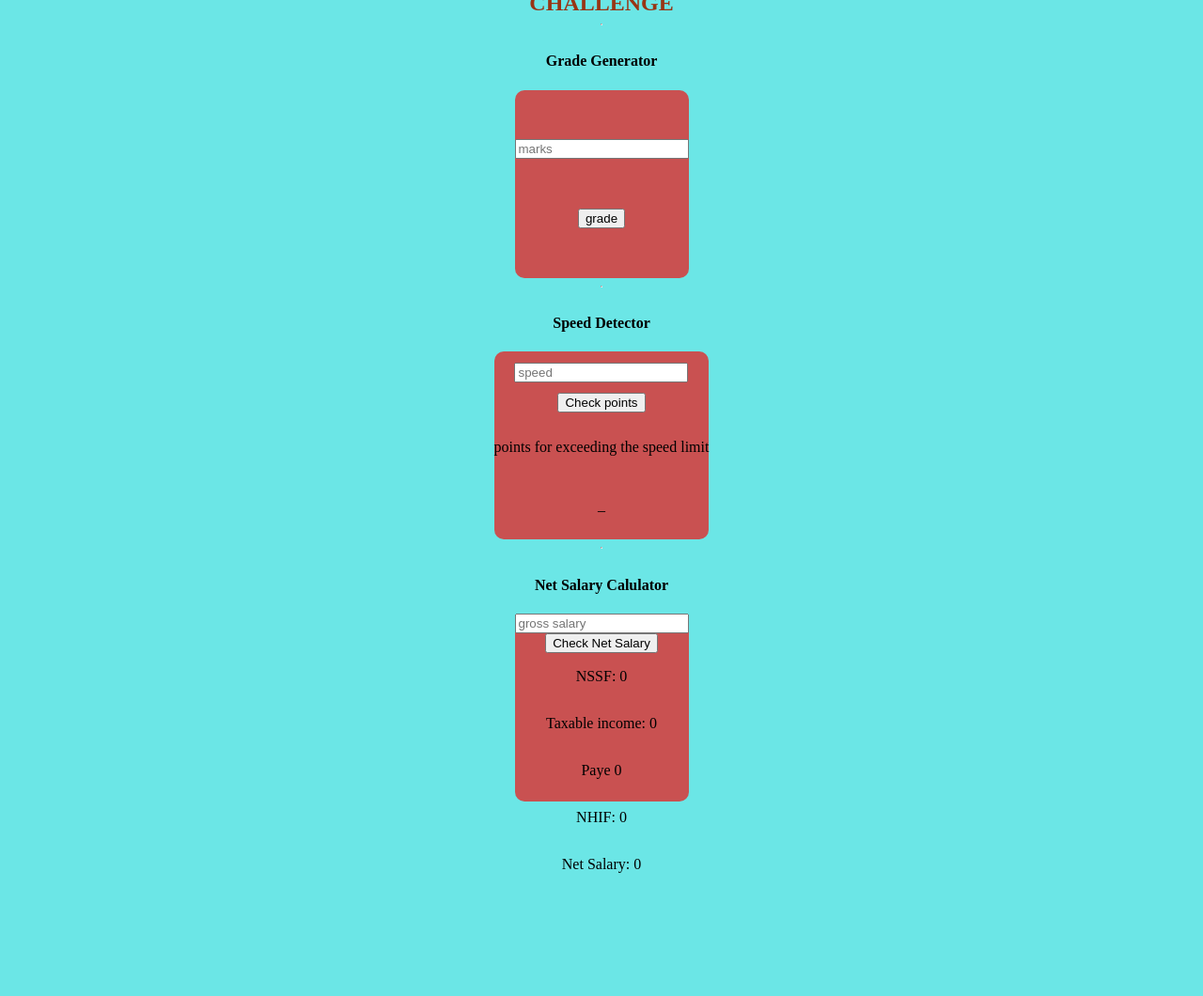
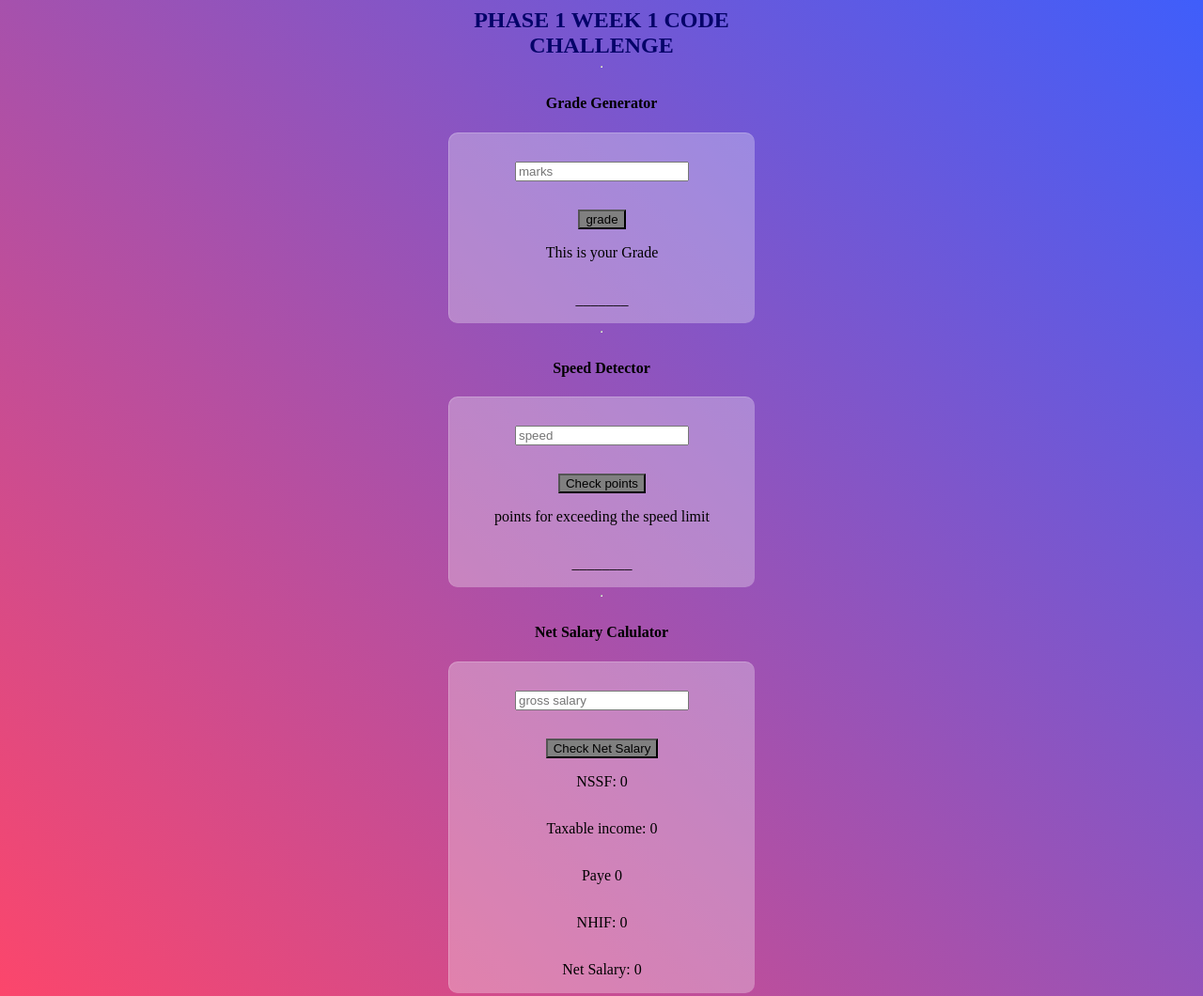
Before and after one commit to Jobwawesh/code-challenge-week-1, a website: page index.html in a window 1280 px wide. Shown: the top 1060 px of the page at 94% size. Before the commit the page ends 929 px from the top, so only its background shows below. Drawn offline with Linux system fonts and the light colour scheme.

Commit message:
updated code challenge

```diff
--- a/index.html
+++ b/index.html
@@ -14,7 +14,7 @@
       <hr />
       <section id="challenge1" class="sec">
         <h4>Grade Generator</h4>
-        <div id="content">
+        <div id="container">
           <input
             id="marks"
             class="input"
@@ -22,13 +22,17 @@
             placeholder="marks"
             onclick="gradeGenerator()"
           />
-          <button class="button" id="gradeBtn">grade</button>
+          <button onclick="gradeGenerator()" class="button" id="grade">grade</button>
+          <p id="gradeOutpPut" class="output">
+            This is your Grade
+          </p>
+          <p class="theGrade" id="gradeGenerator">_______</p>
         </div>
       </section>
       <hr />
       <section id="challenge2" class="sec">
         <h4>Speed Detector</h4>
-        <div id="content">
+        <div id="container">
           <input
             id="speed"
             class="input"
@@ -40,13 +44,13 @@
           <p id="pointsOutput" class="output">
             points for exceeding the speed limit
           </p>
-          <p class="output" id="messageOutput">_</p>
+          <p class="output" id="messageOutput">________</p>
         </div>
       </section>
       <hr />
       <section id="challenge3" class="sec">
         <h4>Net Salary Calulator</h4>
-        <div id="content">
+        <div id="container">
           <input
             id="grossSalary"
             class="input"
--- a/javaScript/challenge1.js
+++ b/javaScript/challenge1.js
@@ -1,6 +1,6 @@
 //CODE CHALLENGE 3
 // The gradeGeneartor function takes in a value of a student's marks and logs the equivalent grade to the console.
-let marks = document.getElementById("marks").value
+let marks = document.getElementById("grade").value
 function gradeGenerator (marks){
     let grade;
     // The if-else statements below are used to determine the grade based on the range that the student's marks fall into.
--- a/main.css
+++ b/main.css
@@ -10,26 +10,35 @@
 }
 body{
     display: flex;
-    height: 100vh;
+    height: 100;
     text-align: center;
-    background-color: rgb(107, 230, 230);
+    background: linear-gradient(45deg, #FC466B, #3F5EFB);
     justify-content: center;
 }
 #home h1{
     width: 70%;
   margin: auto;
   text-align: center;
-  color: rgb(152, 53, 20);
+  color: rgb(5, 4, 105);
 }
-#content {
+#container {
   display:flex;
   flex-direction: column;
-  height: 200px;
+  height: 25;
   width: 200x;
-  justify-content: space-evenly;
+  justify-content: center;
   margin: auto;
-  background-color: rgba(249, 7, 7, 0.662);
+  background: rgba(255,255,255,0.3);
+  box-shadow: rgba(255,255,255,0.2);
+  border-top: 1px solid rgba(255,255,255,0.2);
+  border-left: 1px solid rgba(255,255,255,0.2);
   border-radius: 10px;
   align-items: center;
   text-align: center;
 }
+.input{
+  margin: 30px 70px;
+}
+button{
+  background-color:grey;
+}
```
